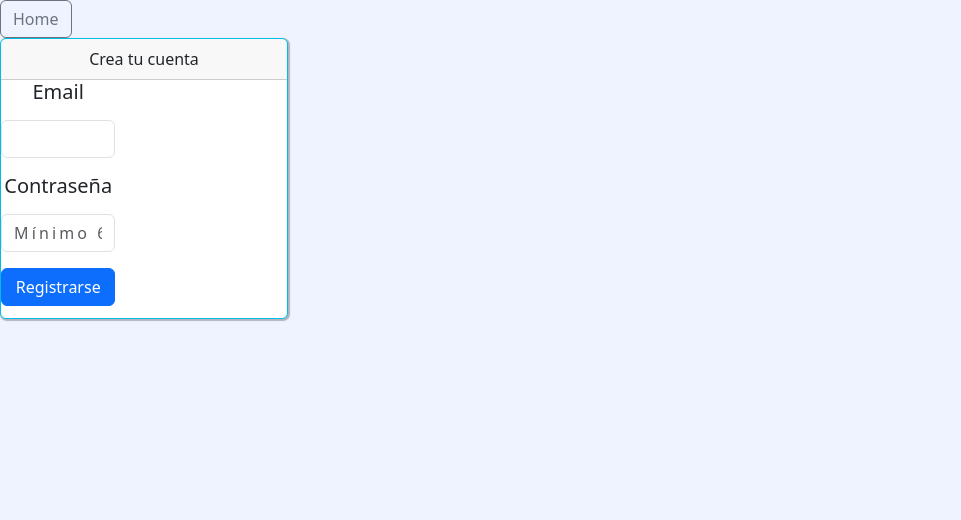
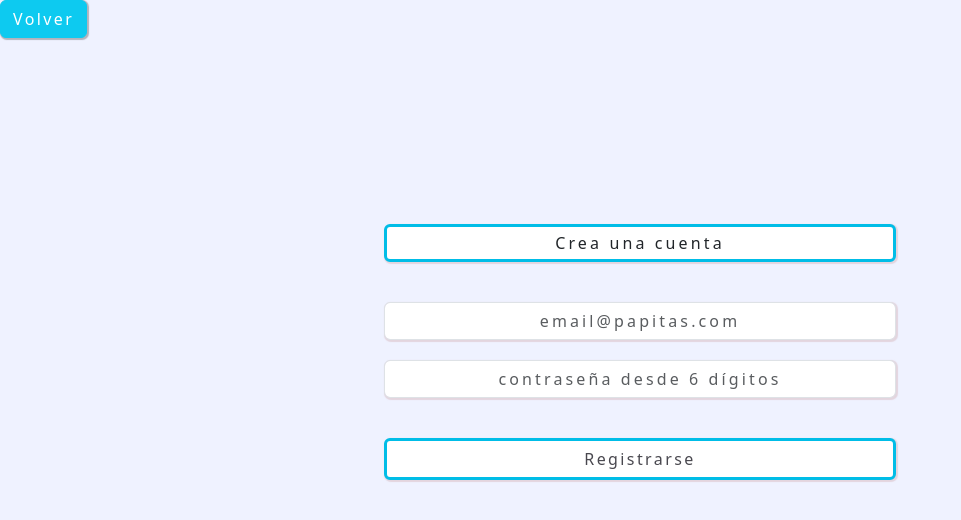
Before and after one commit to katyfernanda/lab-notes, a React (Create React App) app: page /register in a window 1280 px wide. Shown: the top 520 px of the page, without its empty margins (0-961 px from the left). Built offline with nearby package versions, Linux system fonts and the light colour scheme; no server answers.

Commit message:
css register

```diff
--- a/src/components/views/Login.css
+++ b/src/components/views/Login.css
@@ -45,7 +45,7 @@ Form {
 #btnLogin{
     box-shadow: 1px 1px 1px 1px rgba(200, 147, 147, 0.3);
     background-color: white;
-    color: black;
+    color: #49484F;
     border: 3px solid #00BDE7;
     letter-spacing: 0.150em;
 }
--- a/src/components/views/Register.css
+++ b/src/components/views/Register.css
@@ -1,6 +1,3 @@
-.App {
-    text-align: center;
-  }
   ::placeholder {
     text-align: center;
   }
@@ -9,3 +6,11 @@
     color: red;
     margin: 6px auto 6px auto;
   }
+  #btnRegister{
+    box-shadow: 1px 1px 1px 1px rgba(200, 147, 147, 0.3);
+    background-color: white;
+    color: #49484F;
+    border: 3px solid #00BDE7;
+    letter-spacing: 0.150em;
+
+  }
--- a/src/components/views/Register.js
+++ b/src/components/views/Register.js
@@ -3,6 +3,7 @@ import Form from 'react-bootstrap/Form'
 import Button from 'react-bootstrap/Button'
 import Card from 'react-bootstrap/Card'
 import { Link, useNavigate } from 'react-router-dom'
+import Nav from 'react-bootstrap/Nav';
 import { useAuth } from "../../context/authContext"
 import './Register.css';
 
@@ -32,22 +33,22 @@ const Register = () => {
   return (
     <>
       <div>
-        <Link to='/' className='btn btn-outline-secondary'>Home</Link>
+      <Nav.Link href="/"><Button variant="info" id='createAccount'>Volver</Button></Nav.Link>
       </div>
-      <Card className="text-center" bg='ligth' >
-        <Card.Header>Crea tu cuenta</Card.Header>
-        <Form onSubmit={handleSubmit}>
-          <Form.Group className="mb-3">
-            <Card.Title><Form.Label>Email</Form.Label></Card.Title>
-            <Form.Control type="text" required name='email'
+      <div className="allForm">
+        <Form className='form' onSubmit={handleSubmit}>
+        <div className="containerText">
+            <div className="text">Crea una cuenta</div>
+          </div>
+          <div className="groupInputs">
+            <Form.Control type="text" className="format shadow1" placeholder="email@papitas.com" required name='email'
               onChange={handleChange} />
-          </Form.Group>
-          <Form.Group className="mb-3" controlId="formBasicPassword">
-            <Card.Title><Form.Label>Contraseña</Form.Label></Card.Title>
-            <Form.Control type='password' name='password' required
-              onChange={handleChange} placeholder='Mínimo 6 dígitos' />
-          </Form.Group>
-          <Button variant="primary" type="submit">
+
+
+            <Form.Control type='password' className="format shadow1" name='password' required
+              onChange={handleChange} placeholder='contraseña desde 6 dígitos' />
+</div>
+          <Button variant="outline-info" type="submit" id='btnRegister'>
             Registrarse
           </Button>
         </Form>
@@ -55,7 +56,8 @@ const Register = () => {
           {error && <p>{error}</p>
           }
         </div>
-      </Card>
+        </div>
+
     </>
   )
 }
```
